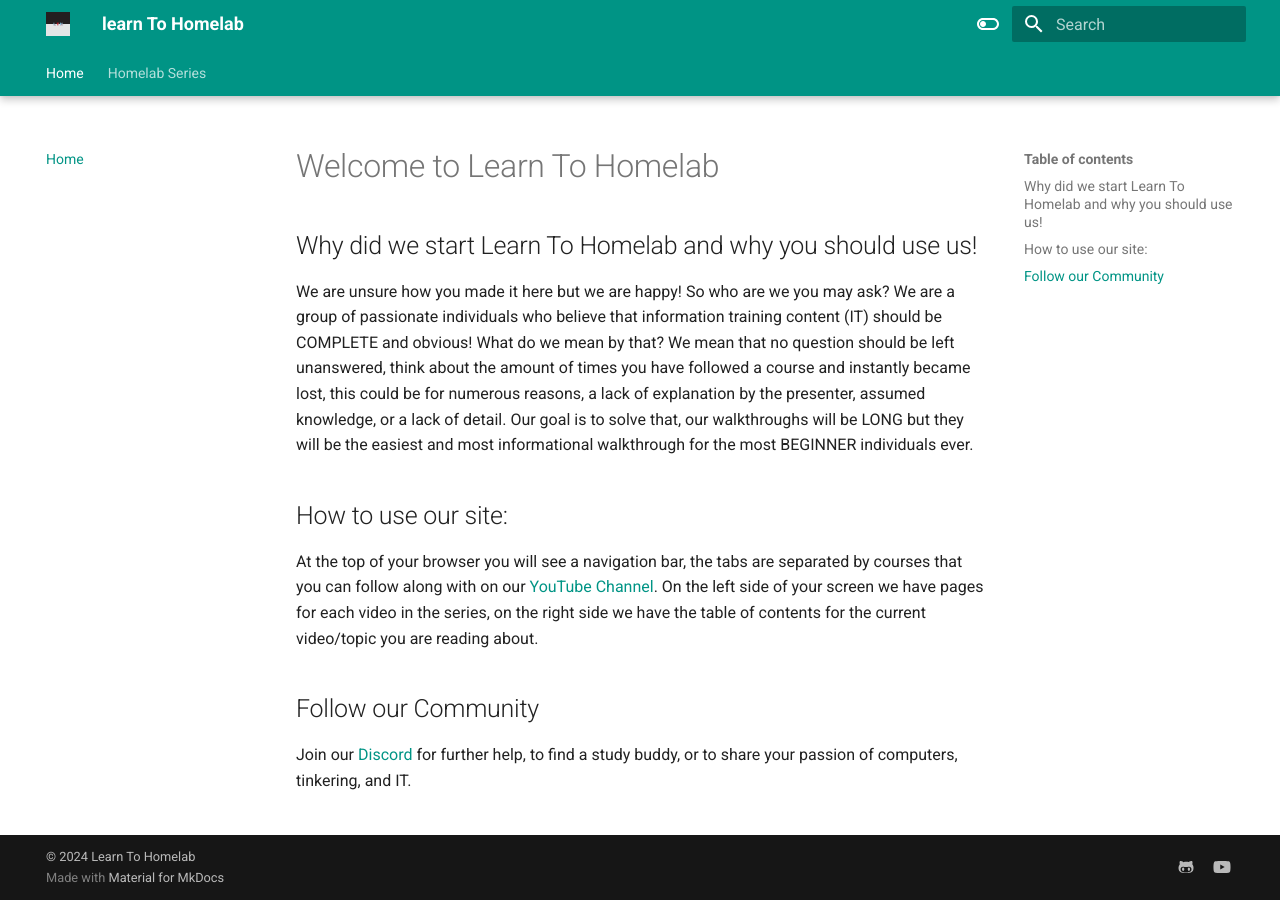
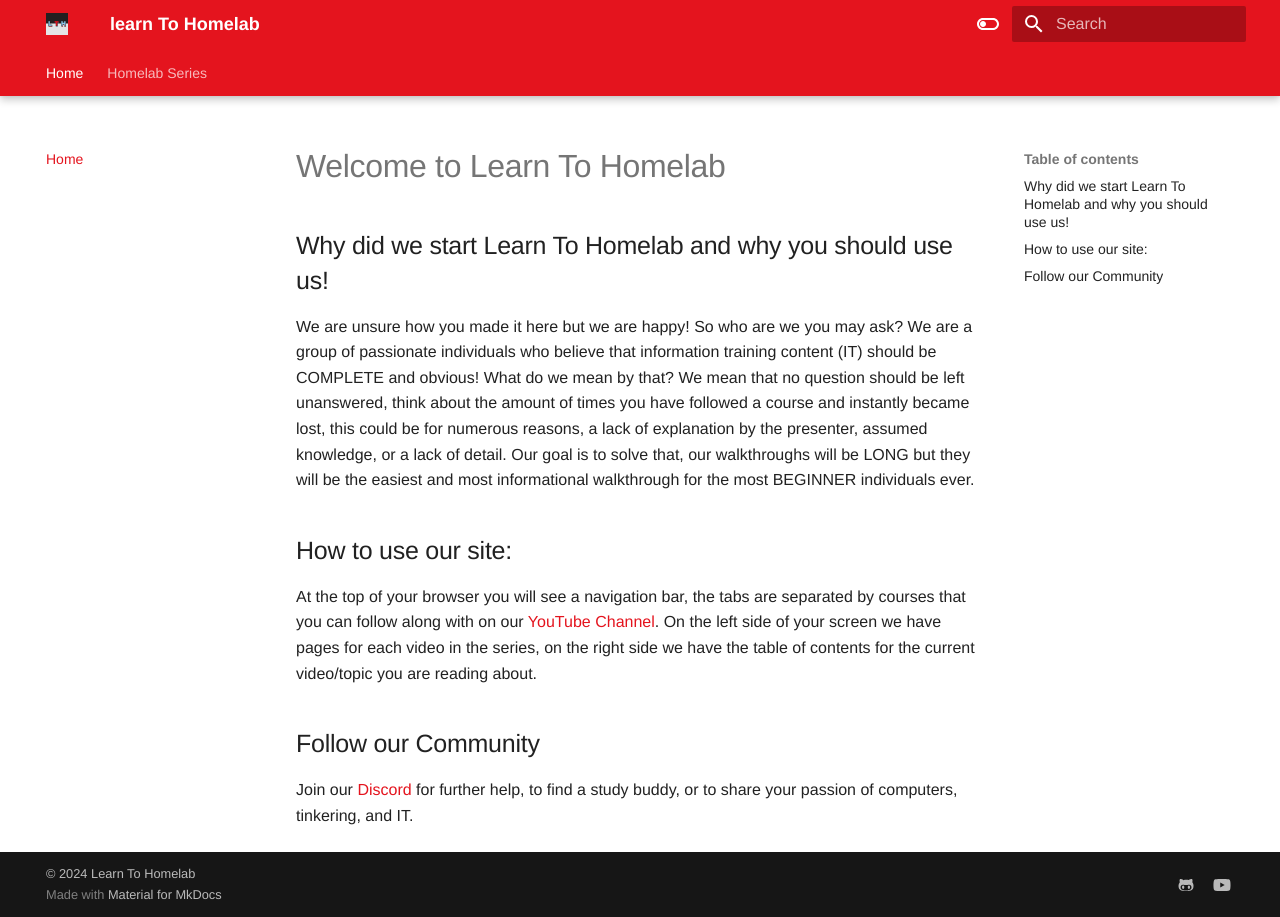
Before and after one commit to LearnToHomeLab/LearnToHomelabDocs, an MkDocs documentation site: the page built from docs/index.md, in a window 1280 px wide. Built offline with MkDocs 1.6.1 and Material for MkDocs 9.7.7, drawn with Linux system fonts in a browser that asks for light colours; some web fonts are replaced.

Commit message:
$changed coloring and some formatting

```diff
--- /dev/null
+++ b/docs/custom.css
@@ -0,0 +1,33 @@
+.md-header__button.md-logo {
+    margin-top: 0;
+    margin-bottom: 0;
+    padding-top: 0;
+    padding-bottom: 0;
+  }
+
+  .md-header__button.md-logo img,
+  .md-header__button.md-logo svg {
+    height: 70%;
+    width: 70%;
+  }
+
+body {
+    font-size: 16px;
+    -webkit-font-smoothing: antialiased;
+    -moz-osx-font-smoothing: grayscale;
+  }
+
+  .md-typeset {
+    font-size: 1;
+    line-height: 1.6;
+  }
+
+  code, pre {
+    font-size: 0.9;
+  }
+  :root {
+    --md-primary-fg-color: #E4141E;
+    --md-primary-fg-color--light: #ECB7B7;
+    --md-primary-fg-color--dark: #E4141E;
+
+  }
--- a/mkdocs.yml
+++ b/mkdocs.yml
@@ -3,6 +3,8 @@ theme:
   name: material
   favicon: /images/logo/favicon.png
   logo: /images/logo/favicon.png
+  font:
+    text: Helvetica
 
   features:
     - navigation.tabs
@@ -21,14 +23,14 @@ theme:
     - scheme: default
       toggle:
         icon: material/toggle-switch-off-outline
-        name: Switch to dark mode
-      primary: teal
+        name: Switch to light mode
+      primary: custom
       accent: purple
     - scheme: slate
       toggle:
         icon: material/toggle-switch
-        name: Switch to light mode
-      primary: teal
+        name: Switch to dark mode
+      primary: custom
       accent: lime
 
   plugins:
@@ -42,7 +44,6 @@ extra:
       link: hhttps://github.com/LearnToHomeLab
     - icon: fontawesome/brands/youtube
       link: https://www.youtube.com/channel/UChC4ztzEchbm0nxIhw5zyog
-  extra:
   analytics:
     provider: google
     property: G-8W8J33P5JD
@@ -53,7 +54,7 @@ extra:
       as to measure the effectiveness of our documentation and whether users
       find what they're searching for. With your consent, you're helping us to
       make our documentation better.
-  extra_css:
+extra_css:
     - custom.css
 
 
@@ -82,8 +83,8 @@ nav:
       - EP 2 - Firewall Install: homelabseries/EP2_firewall.md
       - EP 3 - Proxmox Install: homelabseries/EP3_proxmox.md
       - EP 4 - Setting up your first VM: homelabseries/EP4_firstvmubuntu.md
-      - Learn to Homelab: homelabseries/LearntoHomelab.md #anything at this level will show the blue text as a option on the side and the red will link to the page content created
-      - EP5_Test: homelabseries/EP5_test.md
+      # - Learn to Homelab: homelabseries/LearntoHomelab.md #anything at this level will show the blue text as a option on the side and the red will link to the page content created
+      # - EP5_Test: homelabseries/EP5_test.md
 
 
 copyright: |
```
Also changed, not shown: docs/homelabseries/EP4_firstvmubuntu.md (+5 -5 lines), docs/images/logo/favicon.png.
